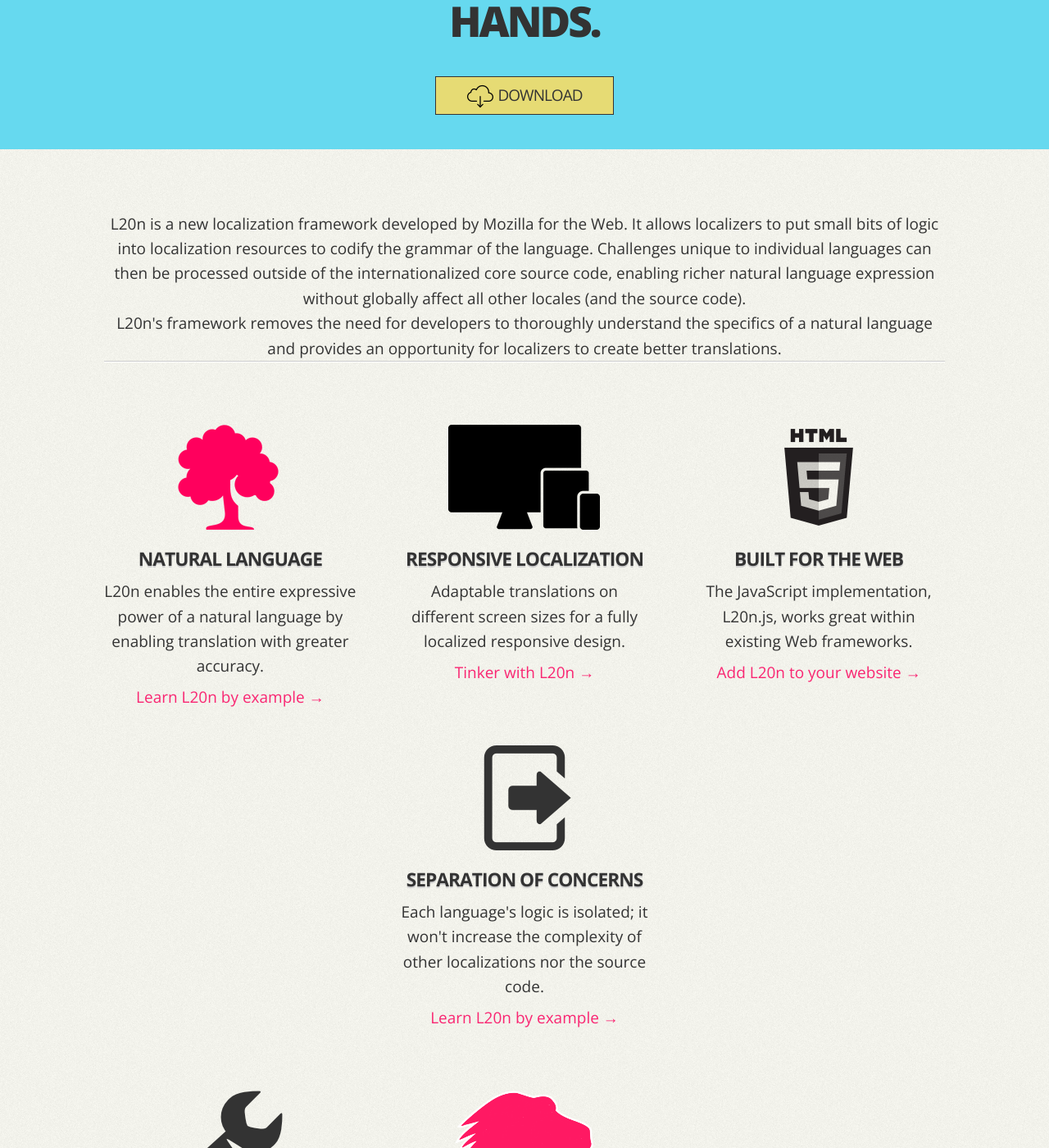
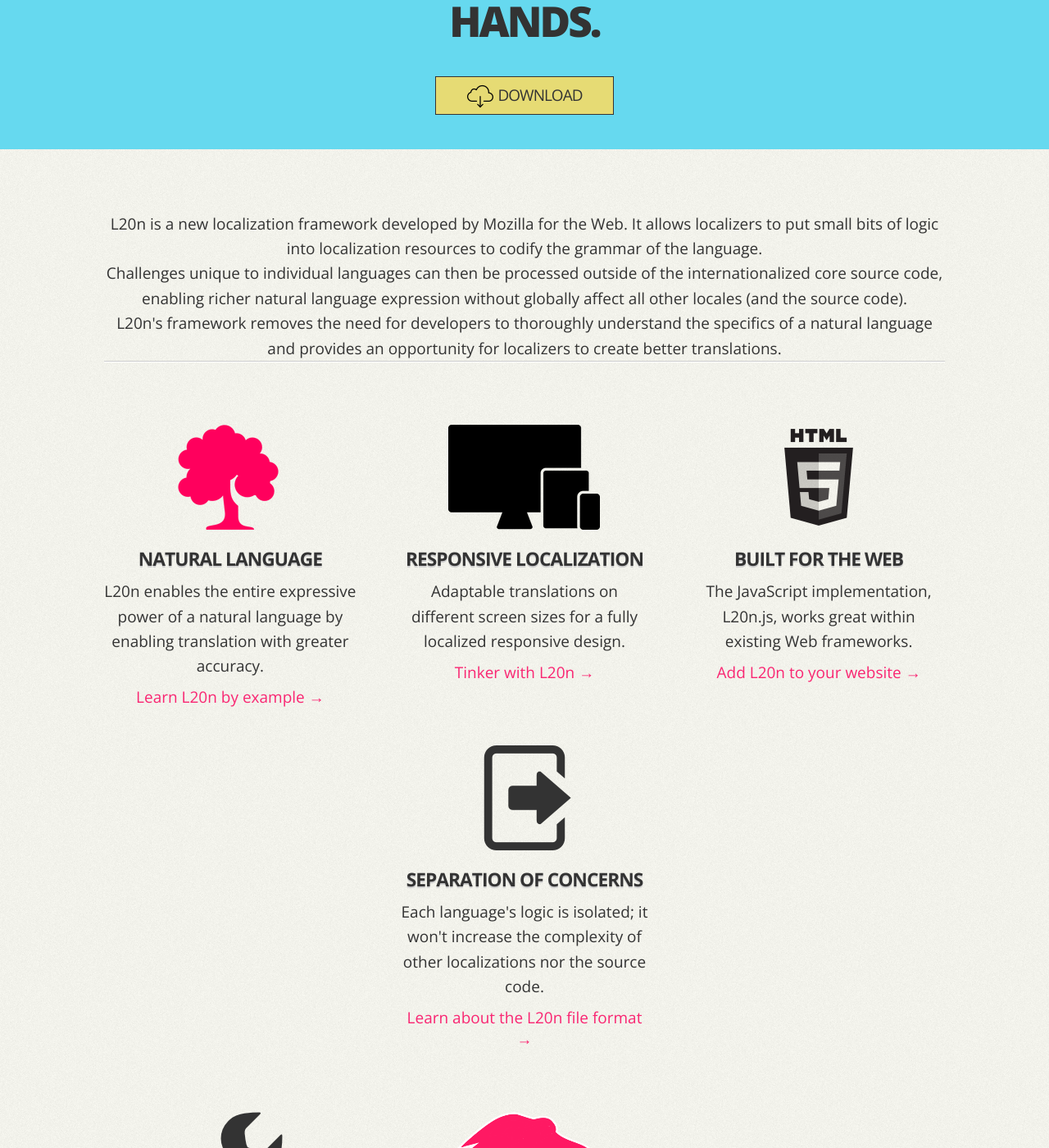
Before and after one commit to l20n/l20n.org, a Jekyll site: the page built from index.html, in a window 1280 px wide and 1400 px high, scrolled down 316 px. Shown: the whole window at 82% size. Built offline with Jekyll 4.4.1, drawn with Linux system fonts in a browser that asks for light colours; nearby versions of some CDN libraries.

Commit message:
More copy chanegs

```diff
--- a/_includes/header.html
+++ b/_includes/header.html
@@ -59,7 +59,7 @@
 
             <separationTitle "Separation of concerns">
             <separationText "Each language's logic is isolated; it won't increase the complexity of other localizations nor the source code.">
-            <separationLink "Learn {% raw %}{{ name }}{% endraw %} by example">
+            <separationLink "Learn about the L20n file format">
 
             <apiTitle "Simple API">
             <apiText "L20n offers a simple, non-blocking API for developers, with graceful error handling and robust security.">
--- a/index.html
+++ b/index.html
@@ -17,7 +17,8 @@ title: Home
 
     <article class="clearfix">
         <div class="introduction clearfix">
-            <p>L20n is a new localization framework developed by Mozilla for the Web. It allows localizers to put small bits of logic into localization resources to codify the grammar of the language. Challenges unique to individual languages can then be processed outside of the internationalized core source code, enabling richer natural language expression without globally affect all other locales (and the source
+            <p>L20n is a new localization framework developed by Mozilla for the Web. It allows localizers to put small bits of logic into localization resources to codify the grammar of the language.</p>
+            <p>Challenges unique to individual languages can then be processed outside of the internationalized core source code, enabling richer natural language expression without globally affect all other locales (and the source
 code).</p>
             <p>L20n's framework removes the need for developers to thoroughly understand the specifics of a natural language and provides an opportunity for localizers to create better translations.</p>
         </div>
```
